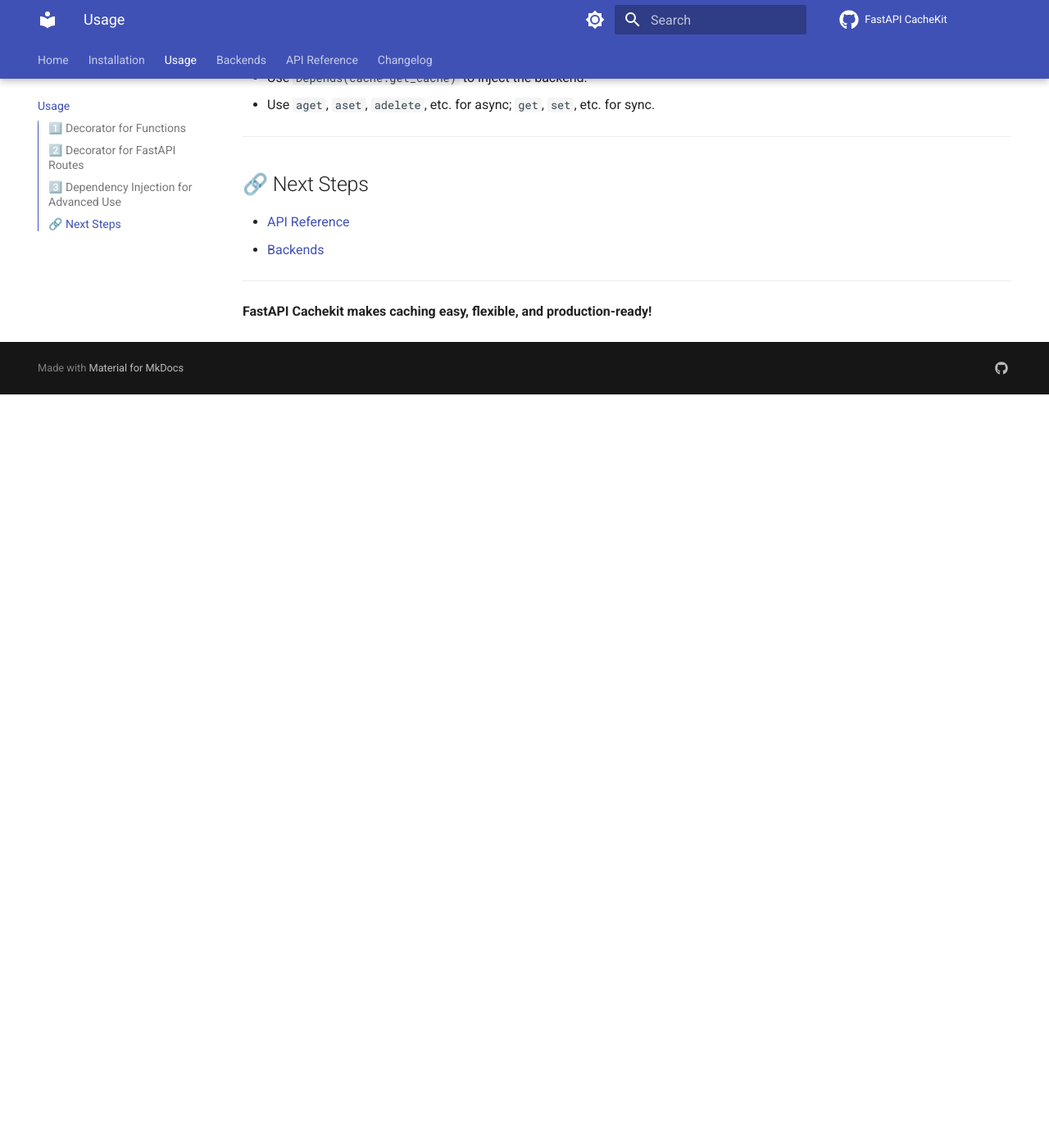
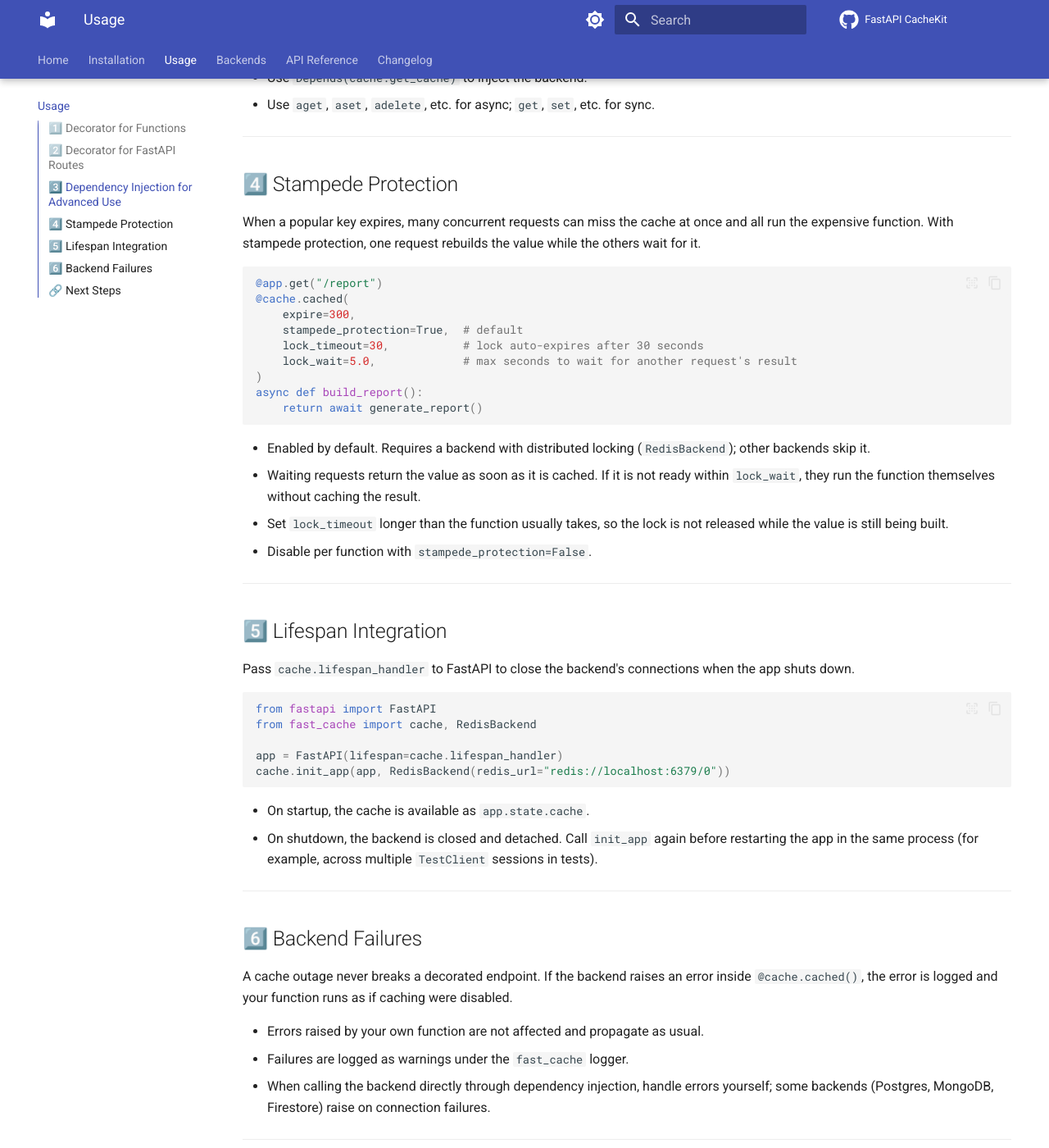
Before and after one commit to devbijay/Fast-Cache, an MkDocs documentation site: the page built from docs/usage.md, in a window 1280 px wide and 1400 px high, scrolled down 1746 px. Shown: the whole window at 82% size. Built offline with MkDocs 1.6.1 and Material for MkDocs 9.7.7, drawn with Linux system fonts in a browser that asks for light colours; comment, search, counter and statistics services are not loaded; before the commit the page ends 2227 px from its top, so only the background shows below that.

Commit message:
docs: document stampede protection, lifespan handler and fail-open behavior

````diff
--- a/docs/usage.md
+++ b/docs/usage.md
@@ -84,6 +84,56 @@ async def get_profile(
 
 ---
 
+## 4️⃣ Stampede Protection
+
+When a popular key expires, many concurrent requests can miss the cache at once and all run the expensive function. With stampede protection, one request rebuilds the value while the others wait for it.
+
+```python
+@app.get("/report")
+@cache.cached(
+    expire=300,
+    stampede_protection=True,  # default
+    lock_timeout=30,           # lock auto-expires after 30 seconds
+    lock_wait=5.0,             # max seconds to wait for another request's result
+)
+async def build_report():
+    return await generate_report()
+```
+
+- Enabled by default. Requires a backend with distributed locking (`RedisBackend`); other backends skip it.
+- Waiting requests return the value as soon as it is cached. If it is not ready within `lock_wait`, they run the function themselves without caching the result.
+- Set `lock_timeout` longer than the function usually takes, so the lock is not released while the value is still being built.
+- Disable per function with `stampede_protection=False`.
+
+---
+
+## 5️⃣ Lifespan Integration
+
+Pass `cache.lifespan_handler` to FastAPI to close the backend's connections when the app shuts down.
+
+```python
+from fastapi import FastAPI
+from fast_cache import cache, RedisBackend
+
+app = FastAPI(lifespan=cache.lifespan_handler)
+cache.init_app(app, RedisBackend(redis_url="redis://localhost:6379/0"))
+```
+
+- On startup, the cache is available as `app.state.cache`.
+- On shutdown, the backend is closed and detached. Call `init_app` again before restarting the app in the same process (for example, across multiple `TestClient` sessions in tests).
+
+---
+
+## 6️⃣ Backend Failures
+
+A cache outage never breaks a decorated endpoint. If the backend raises an error inside `@cache.cached()`, the error is logged and your function runs as if caching were disabled.
+
+- Errors raised by your own function are not affected and propagate as usual.
+- Failures are logged as warnings under the `fast_cache` logger.
+- When calling the backend directly through dependency injection, handle errors yourself; some backends (Postgres, MongoDB, Firestore) raise on connection failures.
+
+---
+
 ## 🔗 Next Steps
 
 - [API Reference](api.md)
````
Also changed, not shown: README.md (+2 -1 lines), docs/backends/memcached.md (+2 -0 lines), docs/backends/redis.md (+1 -0 lines).
